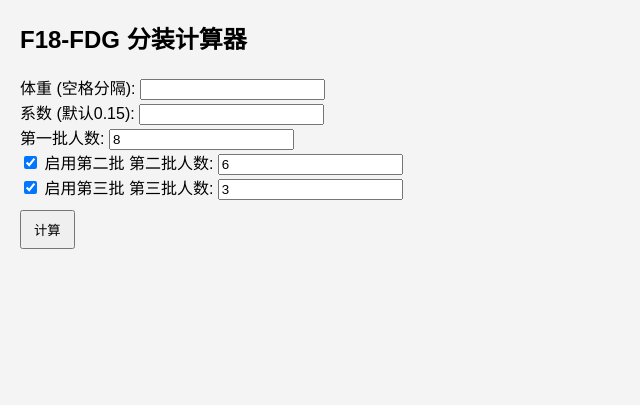
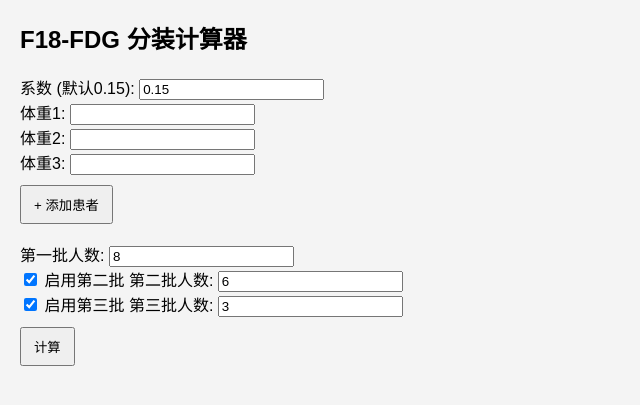
Before and after one commit to fwu0216/fdgweb, a Flask app: page / in a window 1280 px wide. Shown: the part 153-558 px from the top of the page, without its empty margins (0-640 px from the left). Run offline with Flask 3, Linux system fonts and the light colour scheme.

Commit message:
index.html

```diff
--- a/templates/index.html
+++ b/templates/index.html
@@ -1,14 +1,21 @@
 {% extends "layout.html" %}
 {% block content %}
 <h2>F18-FDG 分装计算器</h2>
-<form method="POST">
-  <label>体重 (空格分隔): <input type="text" name="weights"></label><br>
-  <label>系数 (默认0.15): <input type="text" name="coeff"></label><br>
+<form method="POST" id="weight-form">
+  <label>系数 (默认0.15): <input type="text" name="coeff" value="0.15"></label><br>
+  <div id="weights-container">
+    <label>体重1: <input type="number" name="weight1" step="0.1"></label><br>
+    <label>体重2: <input type="number" name="weight2" step="0.1"></label><br>
+    <label>体重3: <input type="number" name="weight3" step="0.1"></label><br>
+  </div>
+  <button type="button" onclick="addWeight()">+ 添加患者</button><br><br>
+
   <label>第一批人数: <input type="number" name="batch1_max" value="8"></label><br>
   <label><input type="checkbox" name="enable_batch2" checked> 启用第二批</label>
   <label>第二批人数: <input type="number" name="batch2_max" value="6"></label><br>
   <label><input type="checkbox" name="enable_batch3" checked> 启用第三批</label>
   <label>第三批人数: <input type="number" name="batch3_max" value="3"></label><br>
+
   <button type="submit">计算</button>
 </form>
 
@@ -35,4 +42,15 @@
     </table>
   {% endfor %}
 {% endif %}
+
+<script>
+let weightCount = 3;
+function addWeight() {
+    weightCount += 1;
+    const container = document.getElementById("weights-container");
+    const newField = document.createElement("div");
+    newField.innerHTML = `<label>体重${weightCount}: <input type="number" name="weight${weightCount}" step="0.1"></label><br>`;
+    container.appendChild(newField);
+}
+</script>
 {% endblock %}
```
